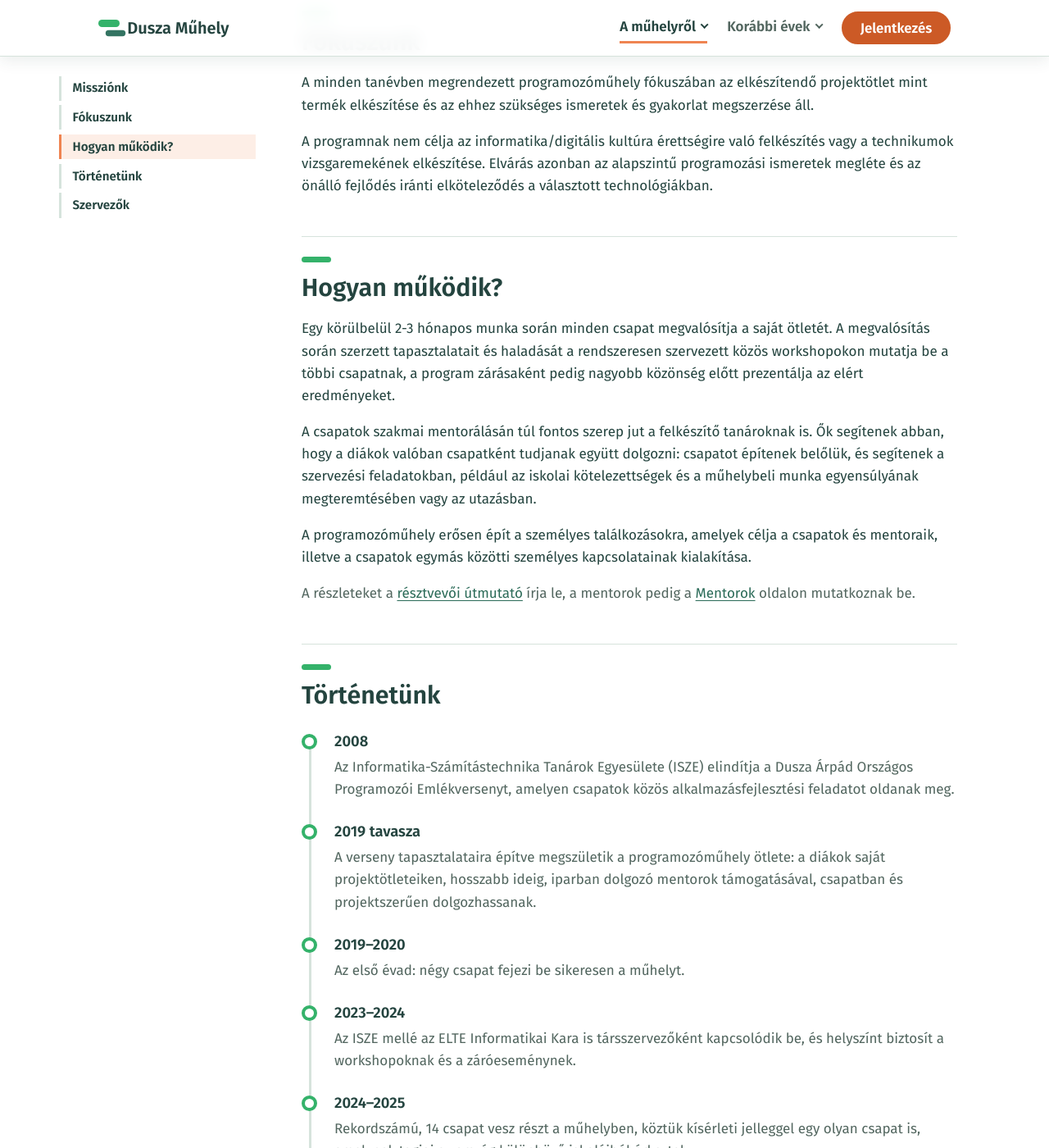
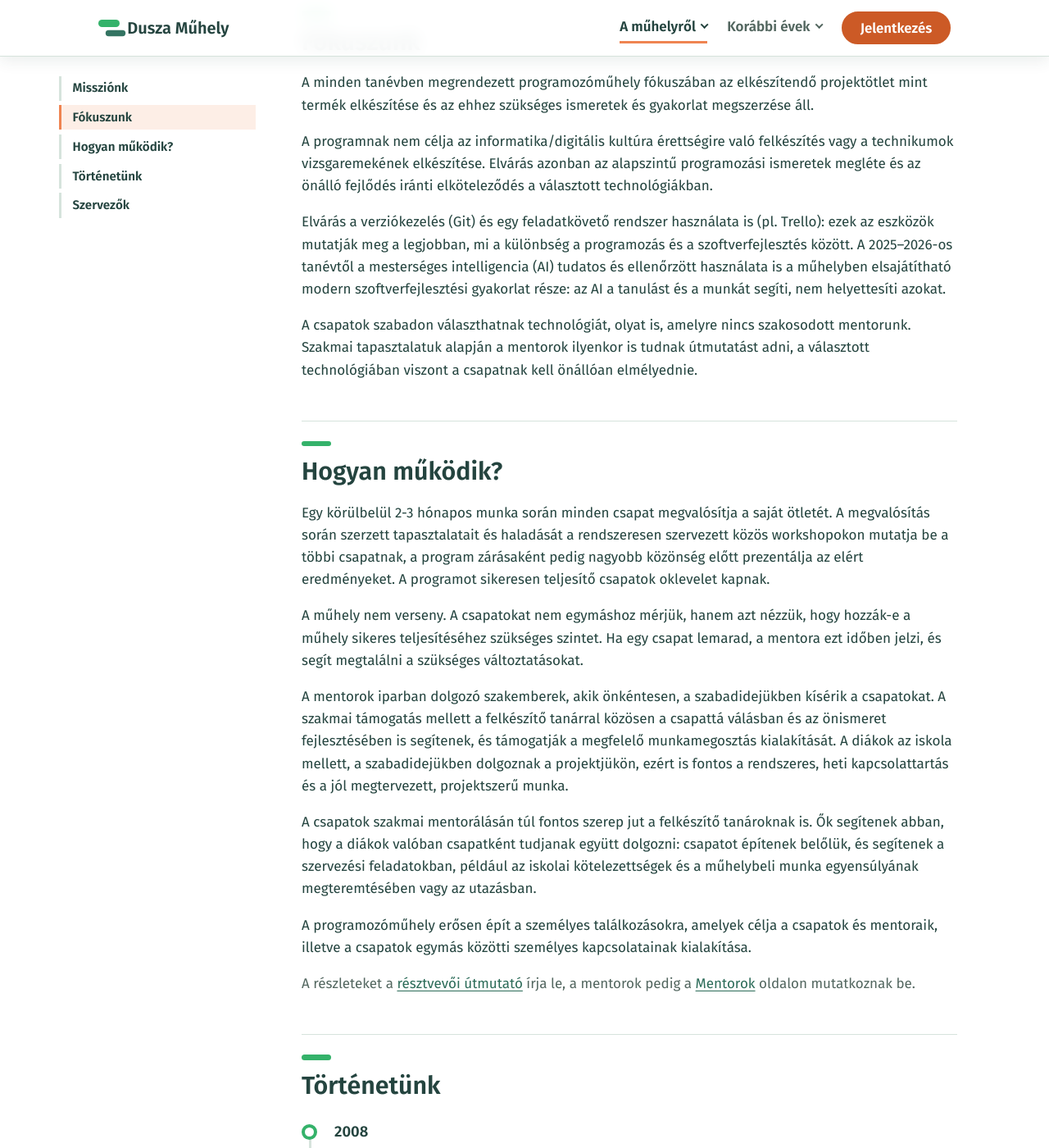
Before and after one commit to duszamuhely/duszamuhely.github.io, a Jekyll site: the page built from rolunk.html, in a window 1280 px wide and 1400 px high, scrolled down 1029 px. Shown: the whole window at 82% size. Built offline with Jekyll 4.4.1, drawn with Linux system fonts in a browser that asks for light colours; some of the changed text lies outside the part shown.

Commit message:
rolunk oldal frissitese

```diff
--- a/rolunk.html
+++ b/rolunk.html
@@ -29,9 +29,17 @@ permalink: /a_muhelyrol/
 
 <p>A programnak nem célja az informatika/digitális kultúra érettségire való felkészítés vagy a technikumok vizsgaremekének elkészítése. Elvárás azonban az alapszintű programozási ismeretek megléte és az önálló fejlődés iránti elköteleződés a választott technológiákban.</p>
 
+<p>Elvárás a verziókezelés (Git) és egy feladatkövető rendszer használata is (pl. Trello): ezek az eszközök mutatják meg a legjobban, mi a különbség a programozás és a szoftverfejlesztés között. A 2025–2026-os tanévtől a mesterséges intelligencia (AI) tudatos és ellenőrzött használata is a műhelyben elsajátítható modern szoftverfejlesztési gyakorlat része: az AI a tanulást és a munkát segíti, nem helyettesíti azokat.</p>
+
+<p>A csapatok szabadon választhatnak technológiát, olyat is, amelyre nincs szakosodott mentorunk. Szakmai tapasztalatuk alapján a mentorok ilyenkor is tudnak útmutatást adni, a választott technológiában viszont a csapatnak kell önállóan elmélyednie.</p>
+
 <h2>Hogyan működik?</h2>
 
-<p>Egy körülbelül 2-3 hónapos munka során minden csapat megvalósítja a saját ötletét. A megvalósítás során szerzett tapasztalatait és haladását a rendszeresen szervezett közös workshopokon mutatja be a többi csapatnak, a program zárásaként pedig nagyobb közönség előtt prezentálja az elért eredményeket.</p>
+<p>Egy körülbelül 2-3 hónapos munka során minden csapat megvalósítja a saját ötletét. A megvalósítás során szerzett tapasztalatait és haladását a rendszeresen szervezett közös workshopokon mutatja be a többi csapatnak, a program zárásaként pedig nagyobb közönség előtt prezentálja az elért eredményeket. A programot sikeresen teljesítő csapatok oklevelet kapnak.</p>
+
+<p>A műhely nem verseny. A csapatokat nem egymáshoz mérjük, hanem azt nézzük, hogy hozzák-e a műhely sikeres teljesítéséhez szükséges szintet. Ha egy csapat lemarad, a mentora ezt időben jelzi, és segít megtalálni a szükséges változtatásokat.</p>
+
+<p>A mentorok iparban dolgozó szakemberek, akik önkéntesen, a szabadidejükben kísérik a csapatokat. A szakmai támogatás mellett a felkészítő tanárral közösen a csapattá válásban és az önismeret fejlesztésében is segítenek, és támogatják a megfelelő munkamegosztás kialakítását. A diákok az iskola mellett, a szabadidejükben dolgoznak a projektjükön, ezért is fontos a rendszeres, heti kapcsolattartás és a jól megtervezett, projektszerű munka.</p>
 
 <p>A csapatok szakmai mentorálásán túl fontos szerep jut a felkészítő tanároknak is. Ők segítenek abban, hogy a diákok valóban csapatként tudjanak együtt dolgozni: csapatot építenek belőlük, és segítenek a szervezési feladatokban, például az iskolai kötelezettségek és a műhelybeli munka egyensúlyának megteremtésében vagy az utazásban.</p>
 
```
Also changed, not shown: other parts of rolunk.html (+1 -1 lines).
